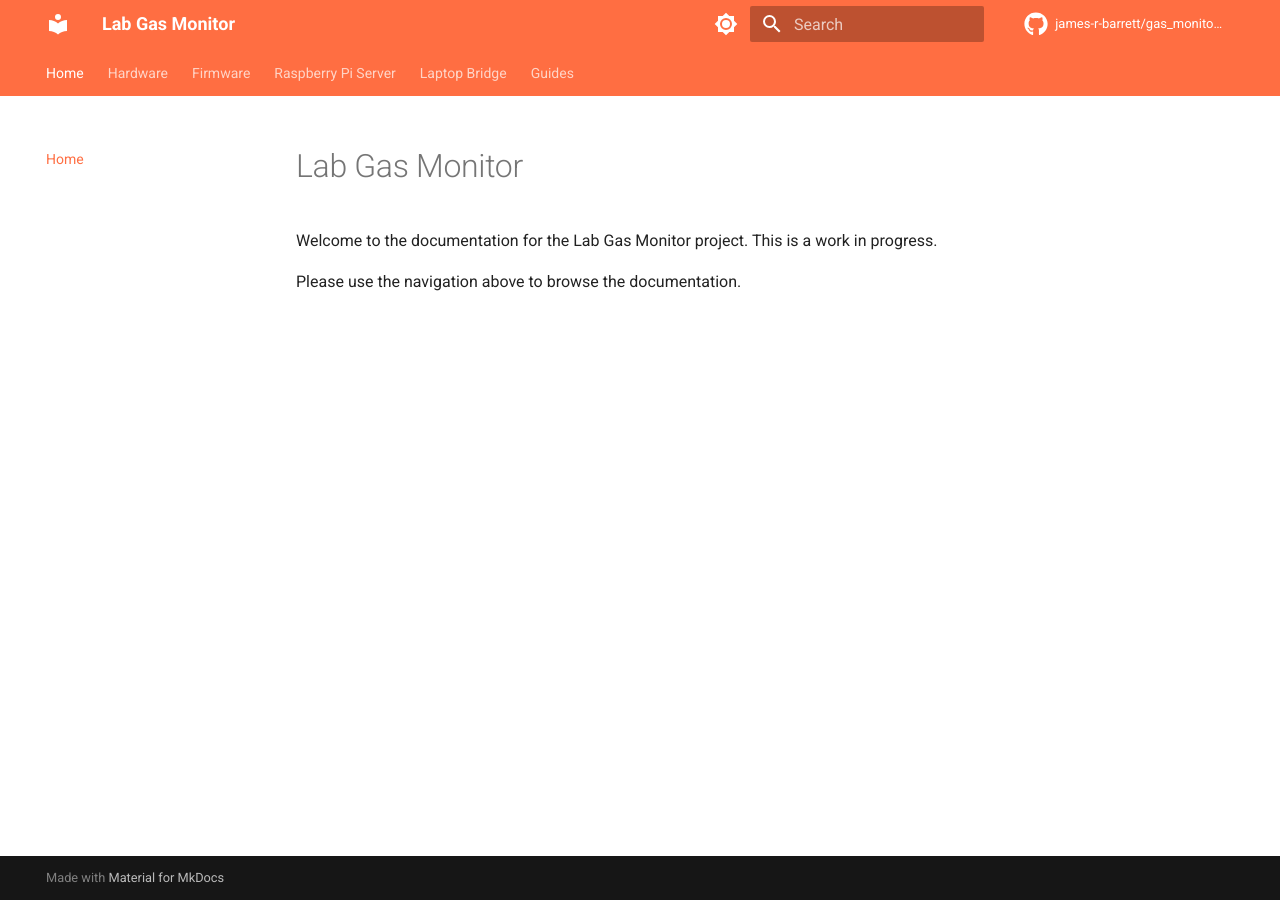
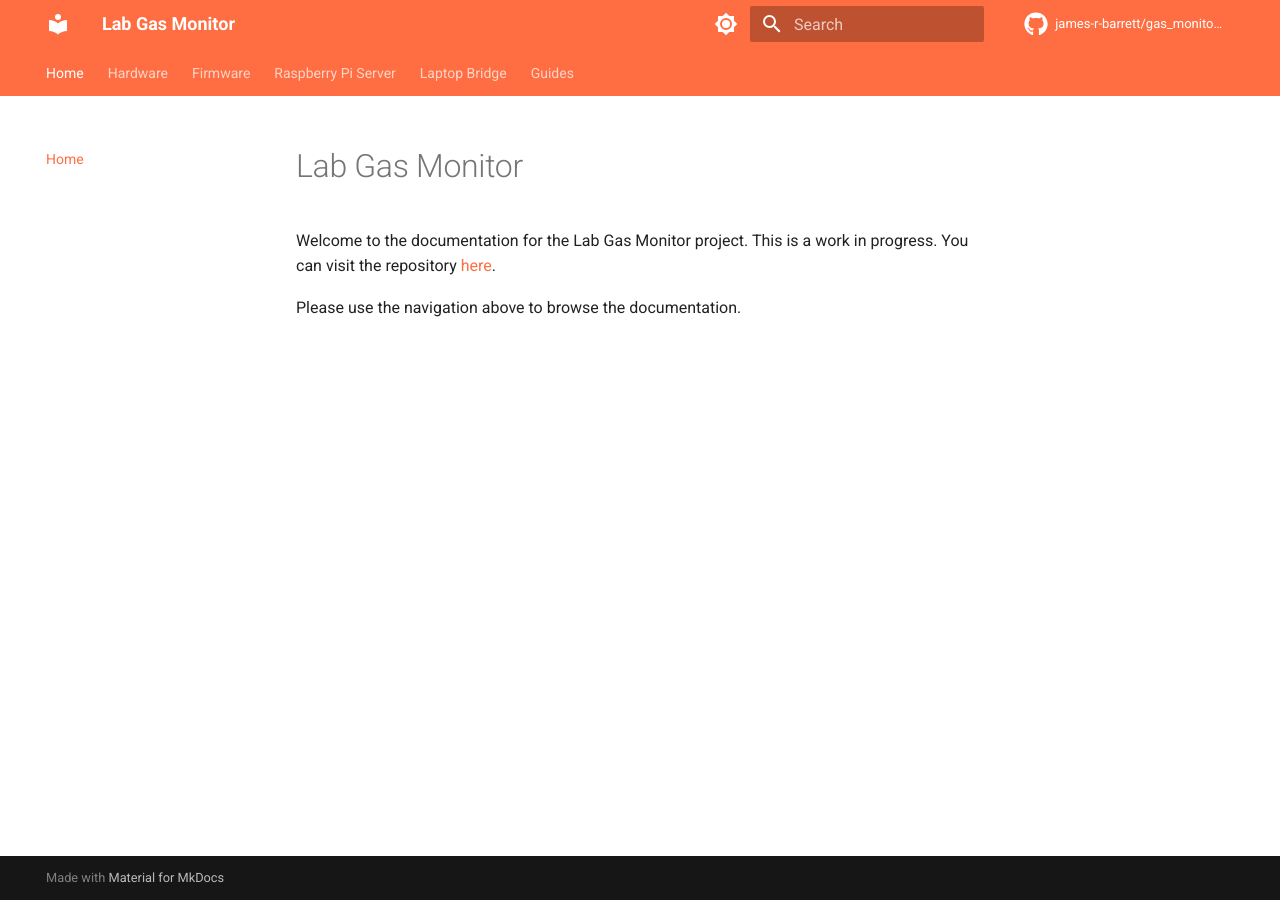
Before and after one commit to james-r-barrett/gas_monitoring, an MkDocs documentation site: the page built from mkdocs-src/index.md, in a window 1280 px wide. Built offline with MkDocs 1.6.1 and Material for MkDocs 9.7.7, drawn with Linux system fonts in a browser that asks for light colours; comment, search, counter and statistics services are not loaded.

Commit message:
update index page

```diff
--- a/mkdocs-src/index.md
+++ b/mkdocs-src/index.md
@@ -1,5 +1,5 @@
 # Lab Gas Monitor
 
-Welcome to the documentation for the Lab Gas Monitor project. This is a work in progress.
+Welcome to the documentation for the Lab Gas Monitor project. This is a work in progress. You can visit the repository [here](https://github.com/james-r-barrett/gas_monitoring).
 
 Please use the navigation above to browse the documentation.
```
